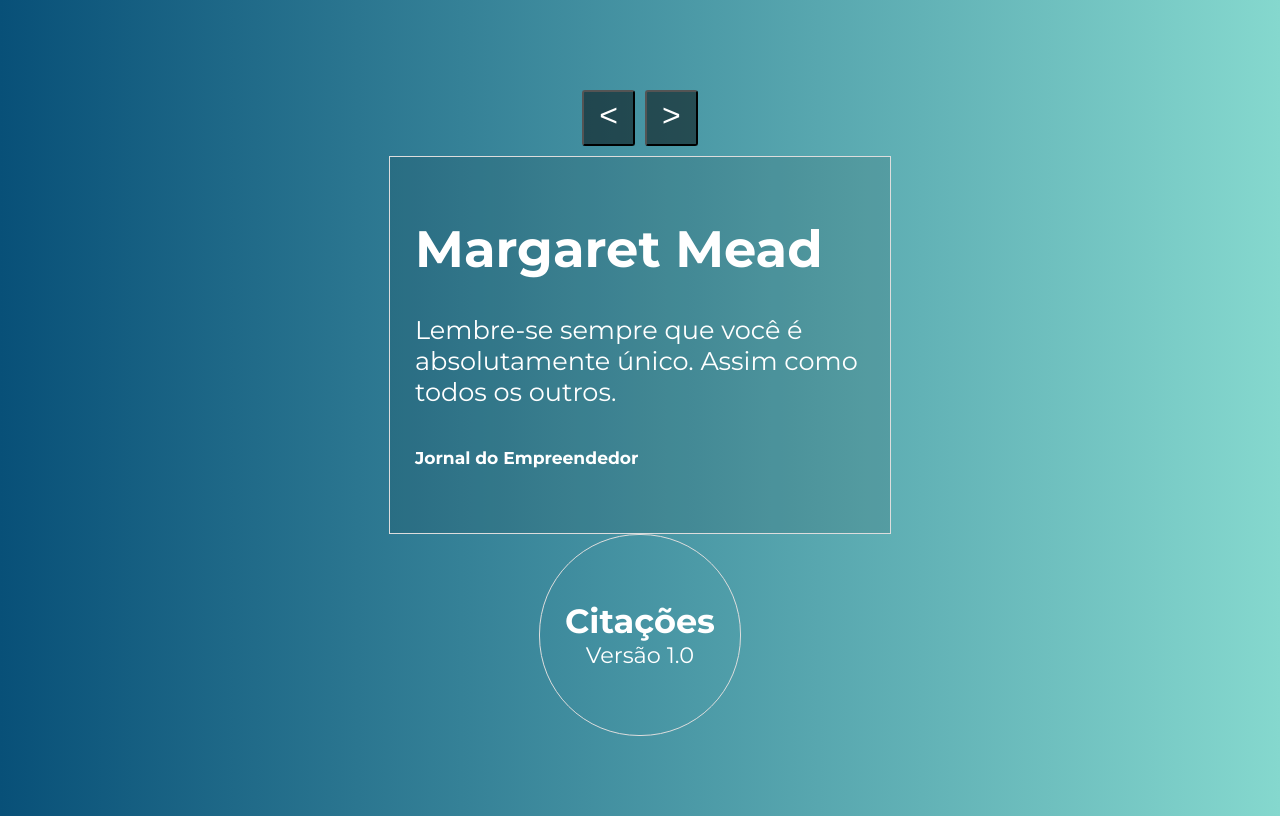
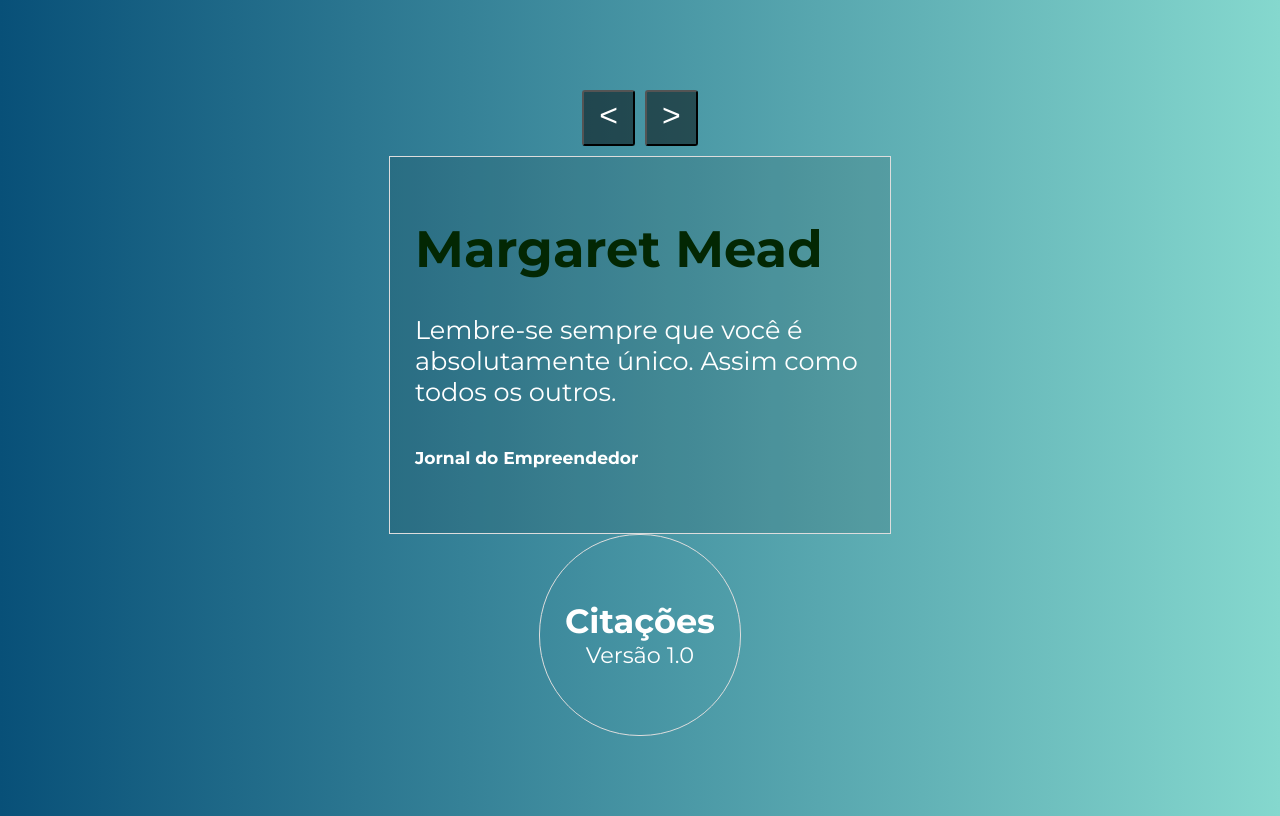
Before and after one commit to jnthnklvn/curso_vue, a Vue app in the folder projetos/citacoes/: page / in a window 1280 px wide. Built offline with nearby package versions, Linux system fonts and the light colour scheme.

Commit message:
Funcionamento de styles com slot

```diff
--- a/projetos/citacoes/src/components/Citacao.vue
+++ b/projetos/citacoes/src/components/Citacao.vue
@@ -18,4 +18,8 @@ export default {
         padding: 25px;
         max-width: 450px;
     }
+
+    h1{
+        color: #032703!important;
+    }
 </style>
--- a/projetos/citacoes/src/components/Citacoes.vue
+++ b/projetos/citacoes/src/components/Citacoes.vue
@@ -50,4 +50,8 @@ export default {
         flex-direction: column;
         align-items: center;
     }
+
+    h1{
+        color: red;
+    }
 </style>
```
